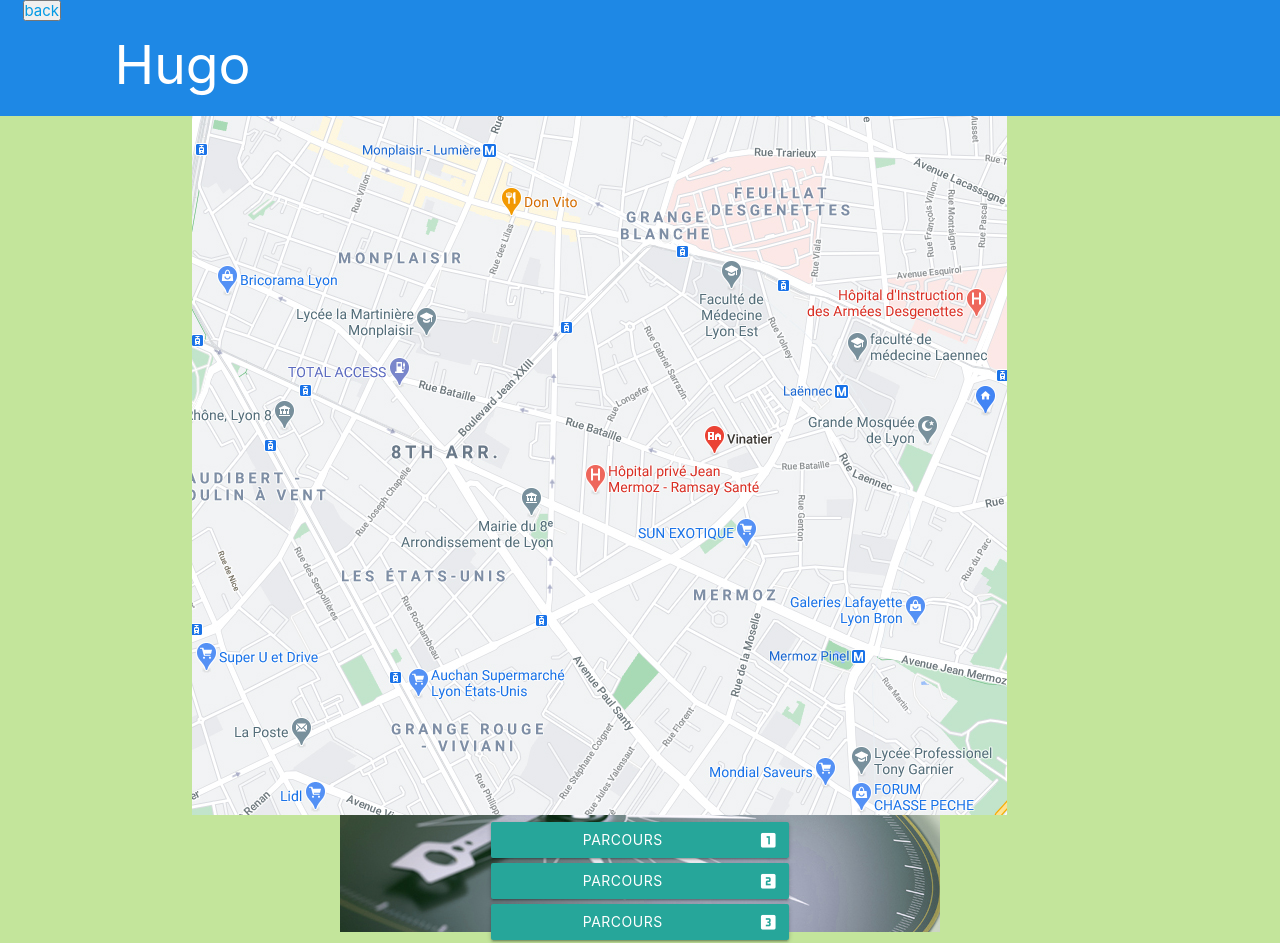
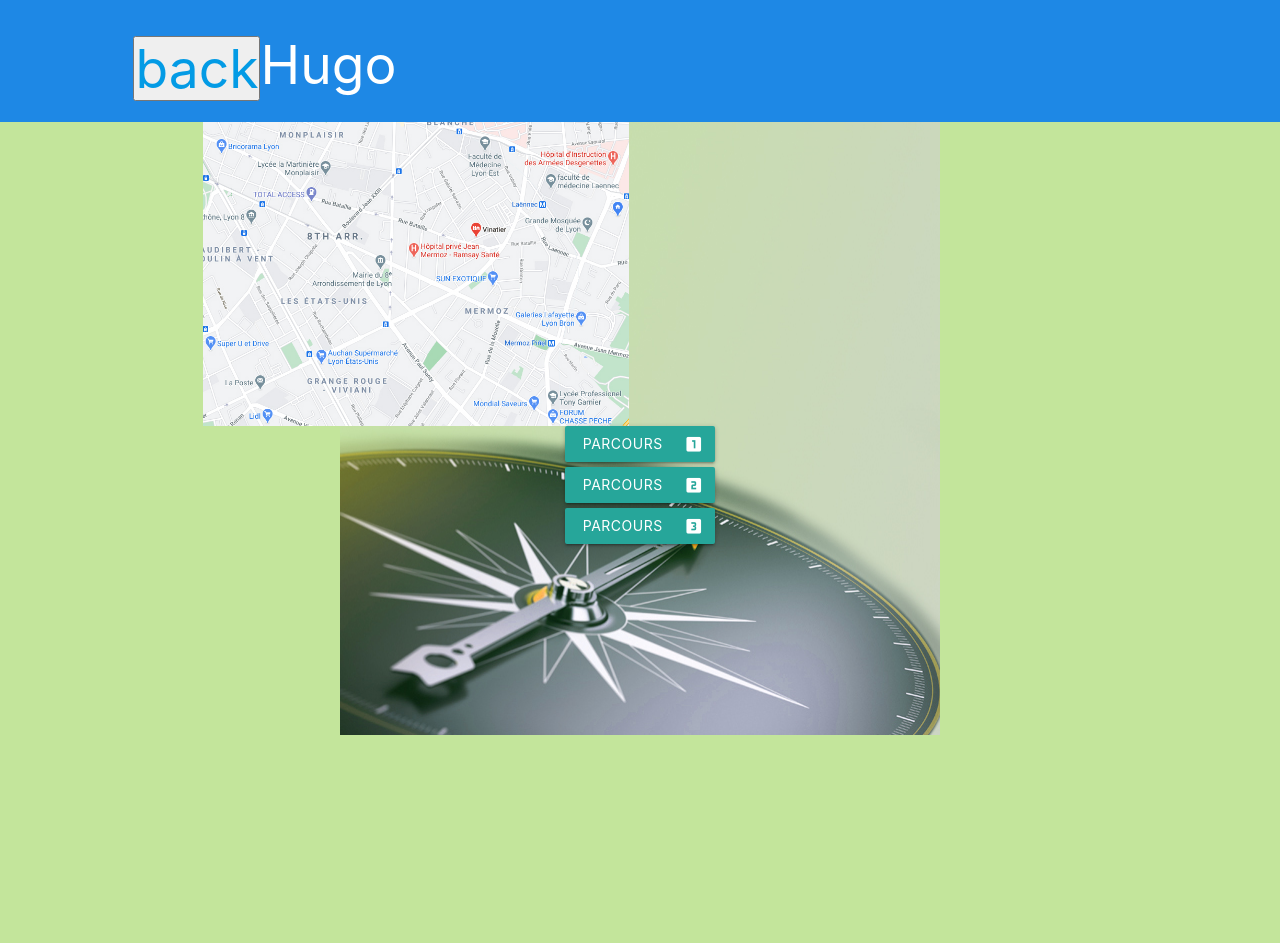
Before and after one commit to tonyshoupinou/fitnesstrail, a website built with webpack: page www/trailselect.html in a window 1280 px wide. After the commit the page ends 800 px from the top, so only its background shows below. Built offline with nearby package versions, Linux system fonts and the light colour scheme.

Commit message:
ajout trailselect.html

```diff
--- a/www/trailselect.html
+++ b/www/trailselect.html
@@ -14,16 +14,16 @@
 
 <body>
     <header>
-        <button><a href="./index.html">back</a></button><h2>Hugo</h2>
+        <h2><button><a href="./index.html">back</a></button>Hugo</h2>
     </header>
 
     <main class="container">
         <div class="row">
-        <img class="responsive-img" src="./img/parcours.jpg" alt="place holder">
+        <img class="responsive-img col S6 m6" src="./img/parcours.jpg" alt="place holder">
 
-            <a class="waves-effect waves-light btn col S6 m4 offset-s3 offset-m4"><i class="material-icons right">looks_one</i>Parcours</a>
-            <a class="waves-effect waves-light btn col S6 m4 offset-s3 offset-m4"><i class="material-icons right">looks_two</i>Parcours</a>
-            <a class="waves-effect waves-light btn col S6 m4 offset-s3 offset-m4"><i class="material-icons right">looks_3</i>Parcours</a>
+            <a class="waves-effect waves-light btn col S6 m4 l2 offset-s4 offset-m4 offset-l5"><i class="material-icons right">looks_one</i>Parcours</a>
+            <a class="waves-effect waves-light btn col S6 m4 l2 offset-s3 offset-m4 offset-l5"><i class="material-icons right">looks_two</i>Parcours</a>
+            <a class="waves-effect waves-light btn col S6 m4 l2 offset-s5 offset-m4 offset-l5"><i class="material-icons right">looks_3</i>Parcours</a>
 
         </div>
     </main>
```
